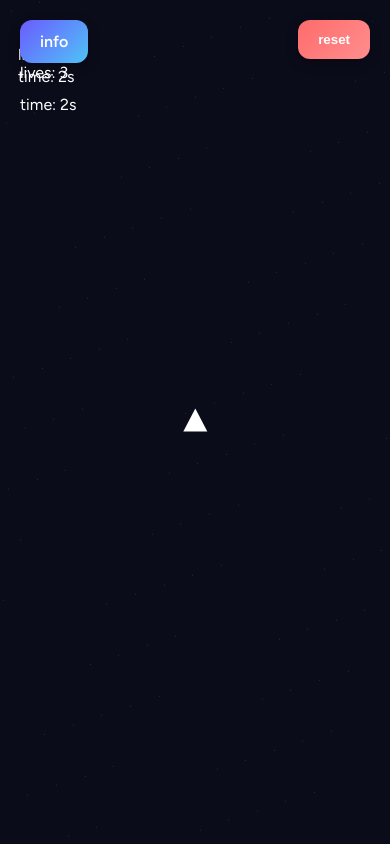
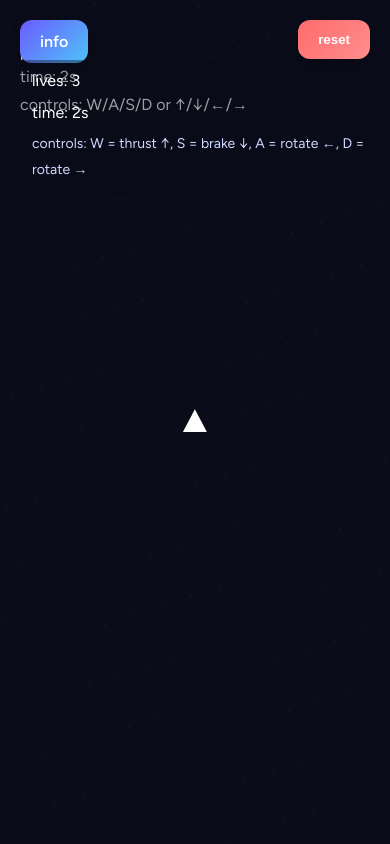
Before and after one commit to serena-ni/orbit, a plain HTML site: page index.html in a window 390 px wide. Both pictures are taken after a click on the button "start". Drawn offline with Linux system fonts and the light colour scheme.

Commit message:
fixes js errors, made thrust flame more dynamic, screen shake and collision particles

```diff
--- a/index.html
+++ b/index.html
@@ -16,19 +16,18 @@
 <div id="hudPanel">
   <div id="livesDisplay"><strong>lives:</strong> 3</div>
   <div id="timerDisplay"><strong>time:</strong> 0s</div>
+  <div id="controlsDisplay">
+    controls: W = thrust ↑, S = brake ↓, A = rotate ←, D = rotate →
+  </div>
 </div>
 
-<!-- start / instructions overlay -->
+<!-- start overlay -->
 <div id="startOverlay">
   <h2>orbit simulator</h2>
   <p>
-    use <strong>arrow keys</strong> or <strong>W/A/S/D</strong> to control your spaceship:<br>
-    &nbsp;&nbsp;• <strong>W / ↑</strong> → thrust forward<br>
-    &nbsp;&nbsp;• <strong>S / ↓</strong> → brake / slow down<br>
-    &nbsp;&nbsp;• <strong>A / ←</strong> → rotate left<br>
-    &nbsp;&nbsp;• <strong>D / →</strong> → rotate right<br>
+    use <strong>arrow keys</strong> or <strong>W/A/S/D</strong> to control your spaceship.<br>
     gravity from planets pulls you toward them – avoid collisions!<br>
-    checkpoints are automatically set; if you collide, you'll respawn at the last checkpoint.<br>
+    checkpoints are automatically set after passing planets; collisions respawn you at the last checkpoint.<br>
     you have <strong>3 lives</strong>.
   </p>
   <button id="startBtn">start</button>
--- a/script.js
+++ b/script.js
@@ -1,6 +1,4 @@
-// -----------------------------
 // canvas setup
-// -----------------------------
 const canvas = document.getElementById("game");
 const ctx = canvas.getContext("2d");
 
@@ -11,9 +9,7 @@ function resize() {
 resize();
 window.addEventListener("resize", resize);
 
-// -----------------------------
-// game objects & variables
-// -----------------------------
+// game objects & settings
 let spaceship = {
   x: 240,
   y: canvas.height / 2,
@@ -29,21 +25,31 @@ let startTime = 0;
 let lastTime = 0;
 let gameStarted = false;
 
+// camera smoothing
 const camera = { x: spaceship.x, y: spaceship.y, smooth: 0.12 };
+
+// planet generation settings
 const planetSpacing = { min: 420, max: 700 };
 const planetSize = { min: 40, max: 100 };
 const minY = 100;
 const maxY = () => Math.max(200, canvas.height - 120);
+
+// theme palette
 const palette = ["#6fa8ff","#6b5bff","#4fc3f7","#8ca5ff","#5f7bff","#7fb4ff"];
 
+// dynamic planets array
 let planets = [];
+
+// checkpoints
 let checkpoints = [{ x: 240, y: canvas.height / 2 }];
 let checkpointIndex = -1;
 
+// input
 const keys = {};
 window.addEventListener("keydown", e => keys[e.key.toLowerCase()] = true);
 window.addEventListener("keyup", e => keys[e.key.toLowerCase()] = false);
 
+// UI elements
 const startOverlay = document.getElementById("startOverlay");
 const startBtn = document.getElementById("startBtn");
 const infoBtn = document.getElementById("infoBtn");
@@ -51,187 +57,208 @@ const resetBtn = document.getElementById("resetBtn");
 const timerDisplay = document.getElementById("timerDisplay");
 const livesDisplay = document.getElementById("livesDisplay");
 
+// particles + screen shake
 let particles = [];
 let shakeTime = 0;
 let shakeMagnitude = 0;
 
-// -----------------------------
 // helpers
-// -----------------------------
-function randomColor() { return palette[Math.floor(Math.random() * palette.length)]; }
+function randomColor() {
+  return palette[Math.floor(Math.random() * palette.length)];
+}
+
 function hexToRGBA(hex, alpha) {
   const r = parseInt(hex.slice(1,3),16);
   const g = parseInt(hex.slice(3,5),16);
   const b = parseInt(hex.slice(5,7),16);
   return `rgba(${r},${g},${b},${alpha})`;
 }
-function clamp(v, a, b) { return Math.max(a, Math.min(b, v)); }
 
-// -----------------------------
-// planet generation & cleanup
-// -----------------------------
+function clamp(v, a, b) {
+  return Math.max(a, Math.min(b, v));
+}
+
+// planet generation
 function generateInitialPlanets() {
   planets = [];
   let x = 600;
-  for (let i=0;i<6;i++){
+  for (let i=0; i<6; i++) {
     const size = planetSize.min + Math.random()*(planetSize.max - planetSize.min);
     const y = minY + Math.random()*(maxY() - minY);
     planets.push({ x, y, size, color: randomColor() });
     x += planetSpacing.min + Math.random()*(planetSpacing.max - planetSpacing.min);
   }
 }
+
 function generatePlanet() {
-  const last = planets[planets.length-1];
+  const last = planets[planets.length - 1];
   const newX = last.x + planetSpacing.min + Math.random()*(planetSpacing.max - planetSpacing.min);
   const newY = minY + Math.random()*(maxY() - minY);
   const newSize = planetSize.min + Math.random()*(planetSize.max - planetSize.min);
-  planets.push({ x: newX, y: newY, size: newSize, color: randomColor() });
+  planets.push({ x:newX, y:newY, size:newSize, color: randomColor() });
 }
+
 function removeFarPlanets() {
   const leftLimit = spaceship.x - 800;
   planets = planets.filter(p => (p.x + p.size) > leftLimit);
 }
 
-// -----------------------------
-// safe spawn
-// -----------------------------
-function isOverlappingPlanet(x, y, margin=0){
-  for(const p of planets){
-    const dx=p.x-x, dy=p.y-y;
-    if(Math.hypot(dx,dy) < p.size + spaceship.radius + margin) return true;
+// safe spawn logic
+function isOverlappingPlanet(x,y,margin=0) {
+  for (const p of planets) {
+    const dx = p.x - x;
+    const dy = p.y - y;
+    if (Math.hypot(dx,dy) < p.size + spaceship.radius + margin) return true;
   }
   return false;
 }
-function findSafeSpawnAround(targetX,targetY){
-  const maxTries=40, radiusStep=48;
-  for(let t=0;t<maxTries;t++){
-    const angle=Math.random()*Math.PI*2;
-    const r=(t+1)*radiusStep*Math.random();
-    const sx=targetX+Math.cos(angle)*r;
-    const sy=clamp(targetY+Math.sin(angle)*r,minY,maxY());
-    if(!isOverlappingPlanet(sx,sy,8)) return {x:sx,y:sy};
+
+function findSafeSpawnAround(targetX,targetY) {
+  const maxTries = 40;
+  const radiusStep = 48;
+  for (let t=0;t<maxTries;t++) {
+    const angle = Math.random()*Math.PI*2;
+    const r = (t+1)*radiusStep*Math.random();
+    const sx = targetX + Math.cos(angle)*r;
+    const sy = clamp(targetY + Math.sin(angle)*r, minY, maxY());
+    if (!isOverlappingPlanet(sx, sy, 8)) return { x: sx, y: sy };
   }
-  return {x:targetX, y:clamp(targetY-180,minY,maxY())};
+  return { x: targetX, y: clamp(targetY - 180, minY, maxY()) };
 }
 
-// -----------------------------
 // checkpoint / respawn
-// -----------------------------
-function setCheckpointFromPlanetIndex(i){
-  const p=planets[i];
-  const cp={x:p.x - Math.max(180,p.size+60), y: clamp(p.y - p.size - 36,minY,maxY())};
+function setCheckpointFromPlanetIndex(i) {
+  const p = planets[i];
+  const cp = { x: p.x - Math.max(180,p.size+60), y: clamp(p.y - p.size - 36, minY, maxY()) };
   checkpoints.push(cp);
   checkpointIndex = checkpoints.length - 1;
 }
-function respawnAtCheckpoint(){
-  const cp=checkpoints[checkpointIndex>=0?checkpointIndex:0] || {x:240,y:canvas.height/2};
-  const safe=findSafeSpawnAround(cp.x,cp.y);
-  spaceship.x=safe.x;
-  spaceship.y=safe.y;
-  spaceship.vx=0;
-  spaceship.vy=0;
-  spaceship.angle=-Math.PI/2;
-  camera.x=spaceship.x;
-  camera.y=spaceship.y;
+
+function respawnAtCheckpoint() {
+  const cp = checkpoints[checkpointIndex>=0?checkpointIndex:0] || { x: 240, y: canvas.height/2 };
+  const safe = findSafeSpawnAround(cp.x, cp.y);
+  spaceship.x = safe.x;
+  spaceship.y = safe.y;
+  spaceship.vx = 0;
+  spaceship.vy = 0;
+  spaceship.angle = -Math.PI/2;
+  camera.x = spaceship.x;
+  camera.y = spaceship.y;
 }
-function resetToCheckpoint(){ respawnAtCheckpoint(); }
 
-// -----------------------------
+function resetToCheckpoint() {
+  respawnAtCheckpoint();
+}
+
 // particles
-// -----------------------------
-function createCollisionParticles(x,y){
-  for(let i=0;i<18;i++){
-    const ang=Math.random()*Math.PI*2;
-    const spd=120+Math.random()*180;
-    particles.push({x,y,vx:Math.cos(ang)*spd,vy:Math.sin(ang)*spd,life:400,maxLife:400});
+function createCollisionParticles(x,y) {
+  const count = 18;
+  for (let i=0;i<count;i++){
+    const ang = Math.random()*Math.PI*2;
+    const spd = 120 + Math.random()*180;
+    particles.push({ x,y,vx:Math.cos(ang)*spd,vy:Math.sin(ang)*spd,life:400,maxLife:400 });
   }
 }
 
-// -----------------------------
-// update
-// -----------------------------
+// update physics
 function update(dtMs){
-  const s=clamp(dtMs/1000,0,0.06);
+  const s = clamp(dtMs/1000,0,0.06);
 
-  const rotSpeed=2.8;
-  if(keys["a"]||keys["arrowleft"]) spaceship.angle-=rotSpeed*s;
-  if(keys["d"]||keys["arrowright"]) spaceship.angle+=rotSpeed*s;
+  const rotSpeed = 2.8;
+  if (keys["a"] || keys["arrowleft"]) spaceship.angle -= rotSpeed*s;
+  if (keys["d"] || keys["arrowright"]) spaceship.angle += rotSpeed*s;
 
-  const thrustAccel=360;
-  const brakeFactor=0.92;
-  if(keys["w"]||keys["arrowup"]){
-    spaceship.vx+=Math.cos(spaceship.angle)*thrustAccel*s;
-    spaceship.vy+=Math.sin(spaceship.angle)*thrustAccel*s;
+  const thrustAccel = 360;
+  const brakeFactor = 0.92;
+
+  if (keys["w"] || keys["arrowup"]){
+    spaceship.vx += Math.cos(spaceship.angle)*thrustAccel*s;
+    spaceship.vy += Math.sin(spaceship.angle)*thrustAccel*s;
   }
-  if(keys["s"]||keys["arrowdown"]){
-    spaceship.vx*=brakeFactor;
-    spaceship.vy*=brakeFactor;
+  if (keys["s"] || keys["arrowdown"]){
+    spaceship.vx *= brakeFactor;
+    spaceship.vy *= brakeFactor;
   }
 
-  const maxSpeed=900;
-  const spd=Math.hypot(spaceship.vx,spaceship.vy);
-  if(spd>maxSpeed){
-    const scale=maxSpeed/spd;
-    spaceship.vx*=scale;
-    spaceship.vy*=scale;
+  const maxSpeed = 900;
+  const spd = Math.hypot(spaceship.vx, spaceship.vy);
+  if (spd>maxSpeed){
+    const scale = maxSpeed/spd;
+    spaceship.vx *= scale;
+    spaceship.vy *= scale;
   }
 
-  spaceship.vx*=0.999;
-  spaceship.vy*=0.999;
+  spaceship.vx *= 0.999;
+  spaceship.vy *= 0.999;
+  spaceship.x += spaceship.vx*s;
+  spaceship.y += spaceship.vy*s;
 
-  spaceship.x+=spaceship.vx*s;
-  spaceship.y+=spaceship.vy*s;
+  // camera
+  camera.x += (spaceship.x - camera.x)*camera.smooth;
+  camera.y += (spaceship.y - camera.y)*camera.smooth;
 
-  camera.x+=(spaceship.x-camera.x)*camera.smooth;
-  camera.y+=(spaceship.y-camera.y)*camera.smooth;
-
-  while(planets.length===0||planets[planets.length-1].x < spaceship.x + canvas.width*1.1) generatePlanet();
+  // planets
+  while(planets.length===0 || planets[planets.length-1].x < spaceship.x + canvas.width*1.1){
+    generatePlanet();
+  }
   removeFarPlanets();
 
-  const now=performance.now();
-  elapsedTime=(now-startTime)/1000;
-  if(timerDisplay) timerDisplay.textContent=`time: ${Math.floor(elapsedTime)}s`;
-  if(livesDisplay) livesDisplay.textContent=`lives: ${lives}`;
+  // timer
+  const now = performance.now();
+  elapsedTime = (now - startTime)/1000;
+  timerDisplay.textContent = `time: ${Math.floor(elapsedTime)}s`;
+  livesDisplay.textContent = `lives: ${lives}`;
 
-  for(let i=particles.length-1;i>=0;i--){
+  // particles
+  for (let i=particles.length-1;i>=0;i--){
     const p=particles[i];
-    p.life-=dtMs;
-    if(p.life<=0){ particles.splice(i,1); continue; }
-    const ss=dtMs/1000;
-    p.x+=p.vx*ss; p.y+=p.vy*ss;
-    p.vx*=0.96; p.vy*=0.96;
+    p.life -= dtMs;
+    if(p.life<=0){particles.splice(i,1); continue;}
+    const ss = dtMs/1000;
+    p.x += p.vx*ss; p.y += p.vy*ss;
+    p.vx *= 0.96; p.vy *= 0.96;
   }
 
-  for(let i=0;i<planets.length;i++){
-    const p=planets[i];
-    const dx=p.x-spaceship.x, dy=p.y-spaceship.y;
-    const dist=Math.hypot(dx,dy);
-    if(dist<p.size+spaceship.radius){
-      lives=Math.max(0,lives-1);
-      shakeTime=220; shakeMagnitude=8;
+  // collisions & checkpoints
+  for (let i=0;i<planets.length;i++){
+    const p = planets[i];
+    const dx = p.x - spaceship.x;
+    const dy = p.y - spaceship.y;
+    const dist = Math.hypot(dx,dy);
+
+    if(dist < p.size + spaceship.radius){
+      lives = Math.max(0,lives-1);
+      shakeTime = 220;
+      shakeMagnitude = 8;
       createCollisionParticles(spaceship.x,spaceship.y);
       respawnAtCheckpoint();
       break;
     }
-    if(spaceship.x>p.x+p.size && checkpointIndex<i) setCheckpointFromPlanetIndex(i);
+
+    if(spaceship.x > p.x + p.size && checkpointIndex < i){
+      setCheckpointFromPlanetIndex(i);
+    }
   }
 
   if(lives<=0){
     alert("game over");
-    lives=3; checkpoints=[{x:240,y:canvas.height/2}]; checkpointIndex=-1;
-    generateInitialPlanets(); respawnAtCheckpoint();
-    startOverlay.style.display="flex"; gameStarted=false;
+    lives=3;
+    checkpoints=[{x:240,y:canvas.height/2}];
+    checkpointIndex=-1;
+    generateInitialPlanets();
+    respawnAtCheckpoint();
+    startOverlay.style.display="flex";
+    gameStarted=false;
   }
 }
 
-// -----------------------------
 // draw
-// -----------------------------
 function draw(){
-  ctx.fillStyle="#0b0c1a"; ctx.fillRect(0,0,canvas.width,canvas.height);
+  ctx.fillStyle="#0b0c1a";
+  ctx.fillRect(0,0,canvas.width,canvas.height);
 
-  const camX=Math.round(camera.x-canvas.width/2);
-  const camY=Math.round(camera.y-canvas.height/2);
+  const camX = Math.round(camera.x - canvas.width/2);
+  const camY = Math.round(camera.y - canvas.height/2);
 
   let shakeX=0, shakeY=0;
   if(shakeTime>0){
@@ -242,86 +269,89 @@ function draw(){
     if(shakeTime<=0) shakeMagnitude=0;
   }
 
-  drawStars(camX,camY);
+  // stars
+  ctx.fillStyle="#ffffff22";
+  const count=120;
+  for(let i=0;i<count;i++){
+    const rx=((i*9301+49297)%233280)/233280;
+    const ry=((i*49297+9301)%233280)/233280;
+    const x=Math.floor(rx*(canvas.width*2)) - camX*0.28;
+    const y=Math.floor(ry*(canvas.height*2)) - camY*0.28;
+    ctx.fillRect((x%canvas.width+canvas.width)%canvas.width,(y%canvas.height+canvas.height)%canvas.height,1,1);
+  }
 
   ctx.save();
-  ctx.translate(-camX+shakeX,-camY+shakeY);
+  ctx.translate(-camX+shakeX, -camY+shakeY);
 
   // planets
   for(const p of planets){
-    const glowRadius=p.size*1.8;
-    const grad=ctx.createRadialGradient(p.x,p.y,p.size*0.5,p.x,p.y,glowRadius);
-    grad.addColorStop(0,hexToRGBA(p.color,0.55));
-    grad.addColorStop(1,hexToRGBA(p.color,0));
+    const glowRadius = p.size*1.8;
+    const grad = ctx.createRadialGradient(p.x,p.y,p.size*0.5,p.x,p.y,glowRadius);
+    grad.addColorStop(0, hexToRGBA(p.color,0.55));
+    grad.addColorStop(1, hexToRGBA(p.color,0.0));
     ctx.fillStyle=grad;
-    ctx.beginPath(); ctx.arc(p.x,p.y,glowRadius,0,Math.PI*2); ctx.fill();
+    ctx.beginPath();
+    ctx.arc(p.x,p.y,glowRadius,0,Math.PI*2);
+    ctx.fill();
 
-    ctx.fillStyle=p.color;
-    ctx.beginPath(); ctx.arc(p.x,p.y,p.size,0,Math.PI*2); ctx.fill();
+    ctx.fillStyle = p.color;
+    ctx.beginPath();
+    ctx.arc(p.x,p.y,p.size,0,Math.PI*2);
+    ctx.fill();
   }
 
   // particles
   for(const p of particles){
     const alpha=p.life/p.maxLife;
     ctx.fillStyle=`rgba(255,180,80,${alpha})`;
-    ctx.beginPath(); ctx.arc(p.x,p.y,3,0,Math.PI*2); ctx.fill();
+    ctx.beginPath();
+    ctx.arc(p.x,p.y,3,0,Math.PI*2);
+    ctx.fill();
   }
 
   // spaceship
   ctx.save();
-  ctx.translate(spaceship.x,spaceship.y);
+  ctx.translate(spaceship.x, spaceship.y);
   ctx.rotate(spaceship.angle);
 
-  // exhaust flame
-  if(keys["w"]||keys["arrowup"]){
-    const flameLength=12 + Math.sin(performance.now()*0.02)*4;
+  // thrust flame
+  if(keys["w"] || keys["arrowup"]){
+    const flameLength = 8 + Math.random()*4;
     ctx.fillStyle="#ffb86c";
     ctx.beginPath();
     ctx.moveTo(-spaceship.radius*0.9,0);
-    ctx.lineTo(-spaceship.radius*0.9-flameLength,6);
-    ctx.lineTo(-spaceship.radius*0.9-flameLength,-6);
-    ctx.closePath(); ctx.fill();
+    ctx.lineTo(-spaceship.radius*0.9-flameLength,4);
+    ctx.lineTo(-spaceship.radius*0.9-flameLength,-4);
+    ctx.closePath();
+    ctx.fill();
   }
 
-  // ship body
+  // spaceship body
   ctx.fillStyle="#ffffff";
   ctx.beginPath();
   ctx.moveTo(spaceship.radius*1.1,0);
   ctx.lineTo(-spaceship.radius*0.8,spaceship.radius);
   ctx.lineTo(-spaceship.radius*0.8,-spaceship.radius);
-  ctx.closePath(); ctx.fill();
+  ctx.closePath();
+  ctx.fill();
+
+  ctx.restore();
   ctx.restore();
 
-  ctx.restore();
-
-  // HUD
-  const hudX=18, hudY=60;
-  ctx.font="16px Figtree, sans-serif"; ctx.textAlign="left";
+  // HUD under info button
+  ctx.font="16px Figtree, sans-serif";
+  ctx.textAlign="left";
   ctx.fillStyle="#ffffff";
-  ctx.fillText(`lives: ${lives}`,hudX,hudY);
-  ctx.fillText(`time: ${Math.floor(elapsedTime)}s`,hudX,hudY+22);
+  ctx.fillText(`lives: ${lives}`, 20, 60);
+  ctx.fillText(`time: ${Math.floor(elapsedTime)}s`, 20, 82);
+  ctx.fillText("controls: W/A/S/D or ↑/↓/←/→", 20, 110);
 }
 
-// stars
-function drawStars(camX,camY){
-  ctx.fillStyle="#ffffff22";
-  const count=120;
-  for(let i=0;i<count;i++){
-    const rx=((i*9301+49297)%233280)/233280;
-    const ry=((i*49297+9301)%233280)/233280;
-    const x=Math.floor(rx*(canvas.width*2))-camX*0.28;
-    const y=Math.floor(ry*(canvas.height*2))-camY*0.28;
-    ctx.fillRect((x%canvas.width+canvas.width)%canvas.width,(y%canvas.height+canvas.height)%canvas.height,1,1);
-  }
-}
-
-// -----------------------------
 // main loop
-// -----------------------------
 function loop(ts){
   if(!gameStarted) return;
   if(!lastTime) lastTime=ts;
-  const dt=ts-lastTime;
+  const dt = ts - lastTime;
   lastTime=ts;
 
   update(dt);
@@ -329,28 +359,31 @@ function loop(ts){
   requestAnimationFrame(loop);
 }
 
-// -----------------------------
 // UI hooks
-// -----------------------------
 startBtn.addEventListener("click",()=>{
   generateInitialPlanets();
-  const safe=findSafeSpawnAround(240,canvas.height/2);
-  spaceship.x=safe.x; spaceship.y=safe.y; spaceship.vx=0; spaceship.vy=0; spaceship.angle=-Math.PI/2;
-  camera.x=spaceship.x; camera.y=spaceship.y;
-  startTime=performance.now(); lastTime=startTime; elapsedTime=0;
-  startOverlay.style.display="none"; gameStarted=true;
+  respawnAtCheckpoint();
+  startTime = performance.now();
+  lastTime=0;
+  elapsedTime=0;
+  startOverlay.style.display="none";
+  gameStarted=true;
   requestAnimationFrame(loop);
 });
-infoBtn.addEventListener("click",()=>{ startOverlay.style.display="flex"; });
-resetBtn.addEventListener("click",()=>{ resetToCheckpoint(); });
 
-// -----------------------------
+resetBtn.addEventListener("click", ()=>{
+  generateInitialPlanets();
+  checkpoints=[{x:240,y:canvas.height/2}];
+  checkpointIndex=-1;
+  lives=3;
+  respawnAtCheckpoint();
+  particles=[];
+});
+
+infoBtn.addEventListener("click", ()=>{
+  alert(`Orbit Simulator\n\nControls:\nW/A/S/D or ↑/↓/←/→\nThrust = W/↑\nBrake = S/↓\nRotate = A/D or ←/→`);
+});
+
 // bootstrap
-// -----------------------------
 generateInitialPlanets();
-const safeStart=findSafeSpawnAround(240,canvas.height/2);
-spaceship.x=safeStart.x; spaceship.y=safeStart.y; spaceship.vx=0; spaceship.vy=0; spaceship.angle=-Math.PI/2;
-camera.x=spaceship.x; camera.y=spaceship.y;
-timerDisplay.textContent=`time: 0s`;
-livesDisplay.textContent=`lives: ${lives}`;
-draw();
+respawnAtCheckpoint();
--- a/style.css
+++ b/style.css
@@ -1,4 +1,3 @@
-/* GLOBAL */
 html, body {
   margin: 0;
   padding: 0;
@@ -12,7 +11,7 @@ canvas {
   background: #0b0c1a;
 }
 
-/* INFO BUTTON */
+/* info button */
 #infoBtn {
   position: fixed;
   left: 20px;
@@ -34,7 +33,7 @@ canvas {
   box-shadow: 0 6px 16px rgba(0,0,0,0.35);
 }
 
-/* RESET BUTTON */
+/* reset button */
 #resetBtn {
   position: fixed;
   right: 20px;
@@ -56,29 +55,37 @@ canvas {
   box-shadow: 0 6px 16px rgba(0,0,0,0.35);
 }
 
-/* HUD PANEL UNDER INFO BUTTON */
+/* HUD PANEL BELOW INFO BUTTON */
 #hudPanel {
   position: fixed;
   left: 20px;
-  top: 60px;
+  top: 60px; /* below info button */
   color: white;
   line-height: 1.6em;
   font-size: 16px;
   z-index: 10;
+  background: rgba(11,12,26,0.4);
+  padding: 8px 12px;
+  border-radius: 8px;
 }
 
-/* HUD PANEL ELEMENTS */
 #hudPanel div {
   margin-bottom: 6px;
 }
 
-/* START / INSTRUCTIONS OVERLAY */
+#controlsDisplay {
+  margin-top: 4px;
+  font-size: 14px;
+  color: #cfd8ff;
+}
+
+/* start overlay */
 #startOverlay {
   position: fixed;
   top: 0;
   left: 0;
-  width: 100%;
-  height: 100%;
+  width:100%;
+  height:100%;
   background: rgba(11,12,26,0.98);
   color: #fff;
   display: flex;
@@ -89,6 +96,7 @@ canvas {
   padding: 20px;
   box-sizing: border-box;
   z-index: 25;
+  font-family: 'Figtree', sans-serif;
 }
 
 #startOverlay h2 {
```
